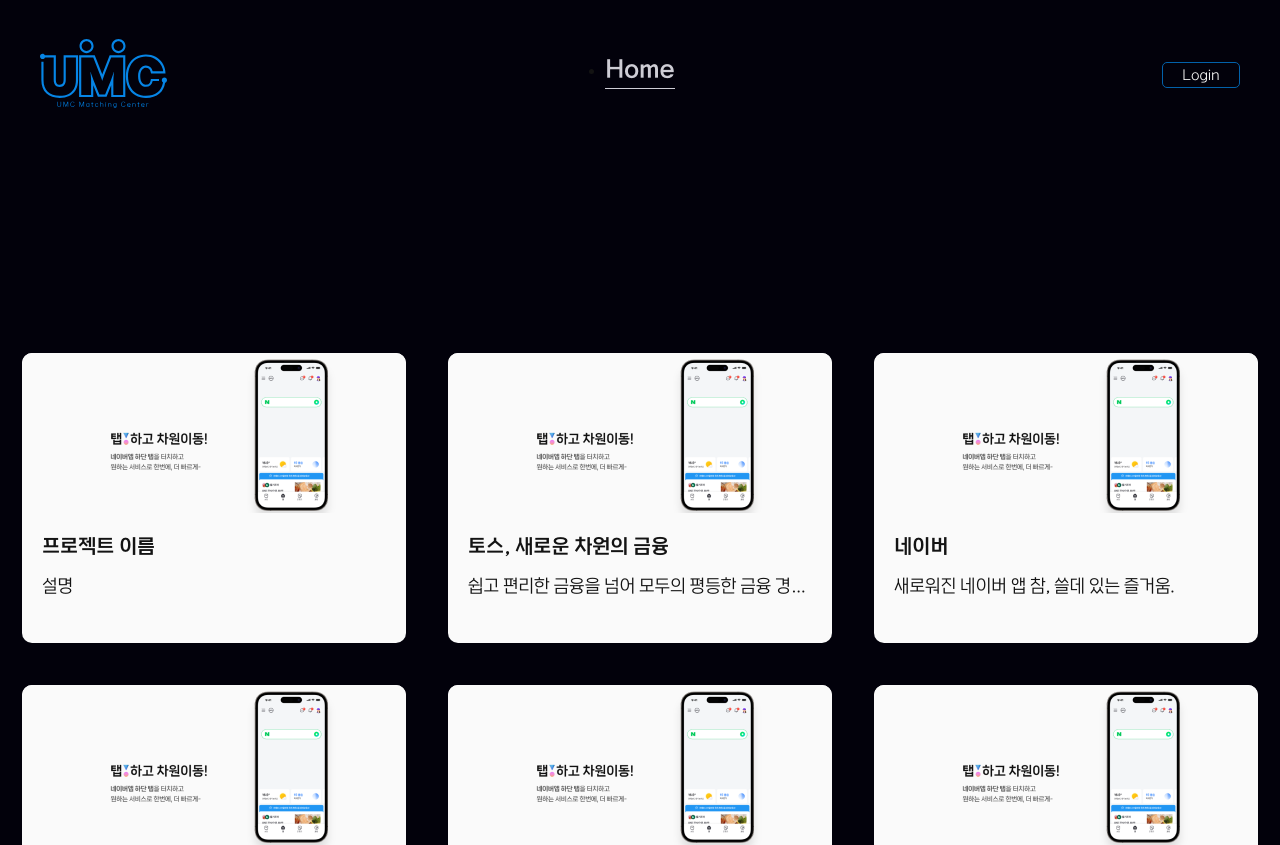
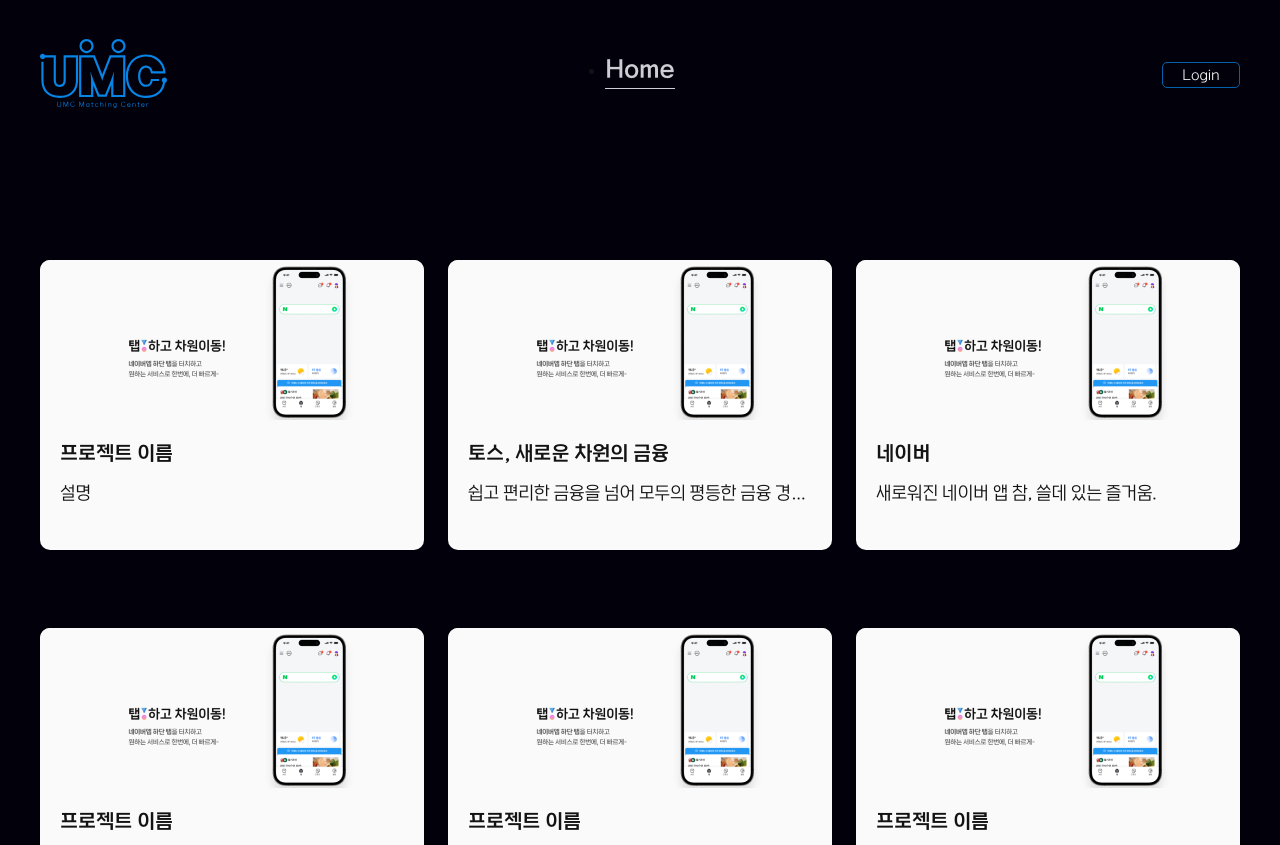
Before and after one commit to UMC-Matching-Center/U.M.C_Web, a React (Create React App) app: page / in a window 1280 px wide. Shown: the top 845 px of the page. Built offline with nearby package versions, Linux system fonts and the light colour scheme.

Commit message:
🎨 Design: 홈, 카드에 있는 불필요한 마진 삭제 및 변경
- 홈 해더와 카드뷰 간격 설정 해더에서만 관리하도록 변경
- 카드뷰 간격 12px 설정 24px로 변경
- 카드 자체의 마진 삭제

Ref: #20, #5

```diff
--- a/src/common/Card/Card.css
+++ b/src/common/Card/Card.css
@@ -3,8 +3,6 @@
   width: 38.4rem;
   height: 29rem;
   border-radius: 1rem;
-
-  margin: 1.5rem;
 
   background-color: #fafafa;
   overflow: hidden;
--- a/src/pages/Home.css
+++ b/src/pages/Home.css
@@ -2,12 +2,12 @@
   display: flex;
   flex-direction: column;
   align-items: center;
-  padding: 7.8rem 8.6rem;
+  padding: 0 0 7.8rem 0;
 }
 
 .app__main-projects {
   display: grid;
   grid-template-columns: repeat(3, 1fr);
 
-  grid-gap: 1.2rem;
+  grid-gap: 7.8rem 2.4rem;
 }
```
